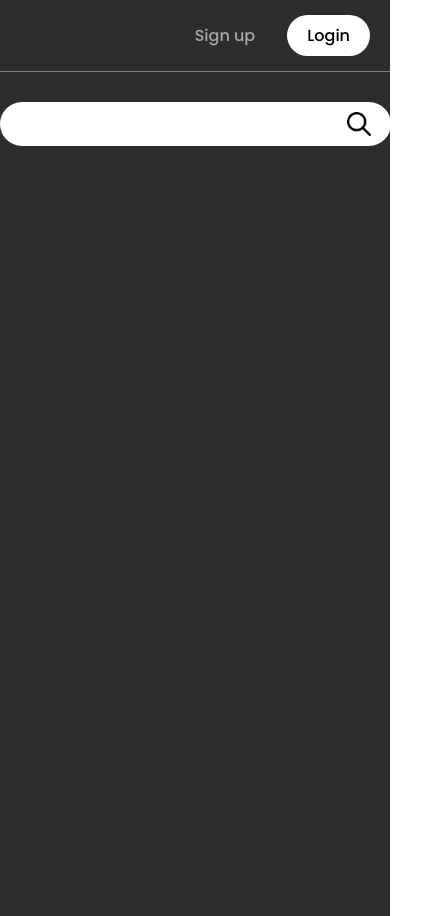
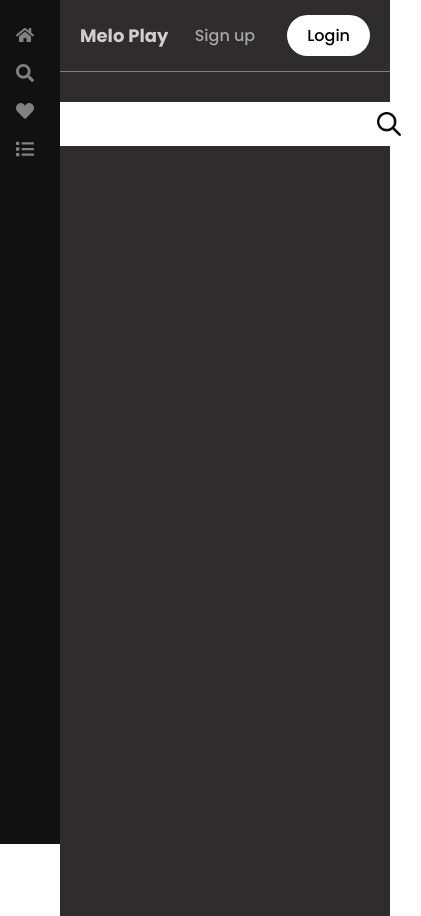
Before and after one commit to yusuf-khan-swd/melo-play, a React (Vite) app: page /search in a window 390 px wide. Shown: the whole page, 421 px wide, since content can reach past the window. Built offline with nearby package versions, Linux system fonts and the light colour scheme.

Commit message:
fix the sidebar for mobile device

```diff
--- a/src/components/TopNav/TopNav.tsx
+++ b/src/components/TopNav/TopNav.tsx
@@ -1,6 +1,6 @@
 import React from "react";
 import {
-  ArrowContainer,
+  NavLogo,
   Login,
   LoginsContainer,
   NavContainer,
@@ -10,7 +10,7 @@ import {
 const TopNav = () => {
   return (
     <NavContainer>
-      <ArrowContainer />
+      <NavLogo> Melo Play </NavLogo>
       <LoginsContainer>
         <SignUp>Sign up</SignUp>
         <Login>Login</Login>
--- a/src/styles/SearchStyles.tsx
+++ b/src/styles/SearchStyles.tsx
@@ -6,7 +6,7 @@ export const SearchContainer = styled.div`
   min-height: 100vh;
 
   @media (max-width: 640px) {
-    margin-left: 0;
+    margin-left: 60px;
   }
 `;
 
--- a/src/styles/SidebarStyles.tsx
+++ b/src/styles/SidebarStyles.tsx
@@ -1,10 +1,6 @@
 import styled from "styled-components";
 
-export const SidebarContainer = styled.div`
-  @media (max-width: 640px) {
-    display: none;
-  }
-`;
+export const SidebarContainer = styled.div``;
 
 export const SideNav = styled.div`
   height: 100%;
@@ -28,13 +24,25 @@ export const SideNav = styled.div`
       color: #f1f1f1;
     }
   }
+
+  @media (max-width: 940px) {
+    width: 60px;
+  }
 `;
 
 export const NavLogo = styled.p`
   font: bold 25px "Poppins";
   margin: 0 0 8px 0;
+
+  @media (max-width: 940px) {
+    display: none;
+  }
 `;
 
 export const NavItemContent = styled.span`
   margin: 0 0 0 8px;
+
+  @media (max-width: 940px) {
+    display: none;
+  }
 `;
--- a/src/styles/TopNavStyles.tsx
+++ b/src/styles/TopNavStyles.tsx
@@ -3,12 +3,25 @@ import styled from "styled-components";
 export const NavContainer = styled.div`
   display: flex;
   justify-content: space-between;
+  align-items: center;
   padding: 15px 20px;
   background-color: #2e2c2c;
   border-bottom: 1px solid grey;
+
+  @media (max-width: 940px) {
+    margin-left: 60px;
+  }
 `;
 
-export const ArrowContainer = styled.div``;
+export const NavLogo = styled.div`
+  color: #d1cdcd;
+  font: 700 18px "Poppins";
+  cursor: pointer;
+
+  :hover {
+    color: white;
+  }
+`;
 
 export const ArrowSVG = styled.svg``;
 
```
